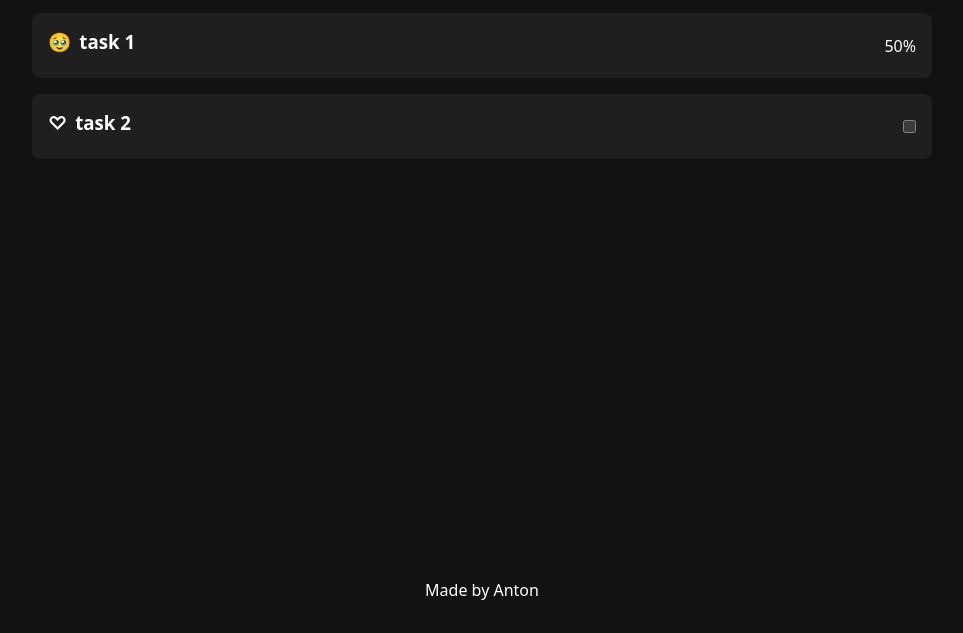
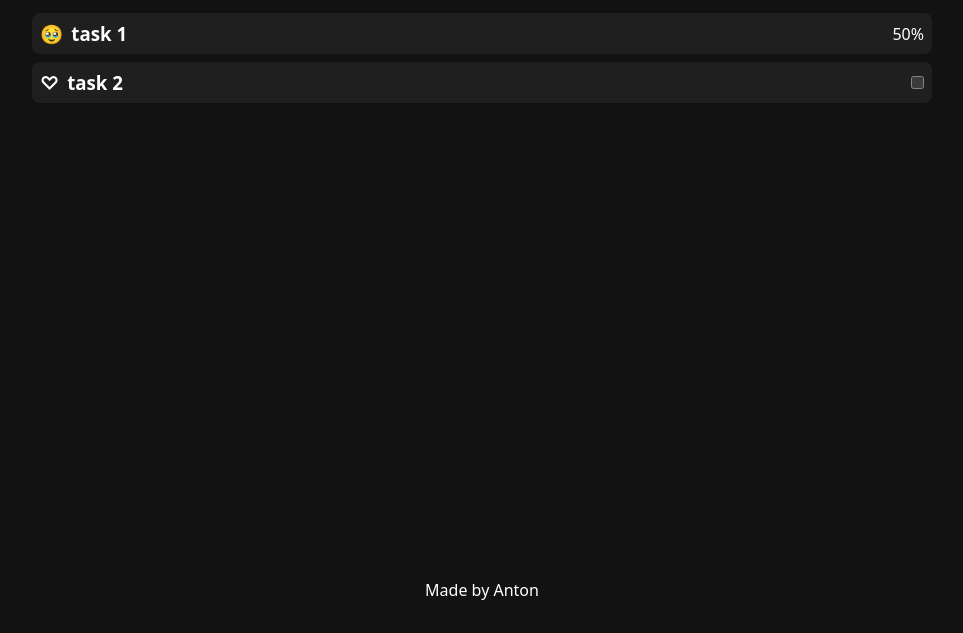
Before and after one commit to antxhan/odin-todo-list, a website built with webpack: page src/template.html in a window 1280 px wide. Shown: the part 167-800 px from the top of the page, without its empty margins (158-1121 px from the left). Built offline with nearby package versions, Linux system fonts and the light colour scheme.

Commit message:
style: less high subtask rows

```diff
--- a/src/styles/global.css
+++ b/src/styles/global.css
@@ -169,7 +169,7 @@ main > .container {
 
 .subtasks {
   display: grid;
-  gap: 1rem;
+  gap: 0.5rem;
 }
 
 .subtask {
@@ -177,11 +177,9 @@ main > .container {
   background-color: var(--clr-neutral-800);
   align-items: center;
   border-radius: 0.5rem;
-  padding: 1rem;
-  display: grid;
-  grid-template-columns: 1fr max-content;
-  /* grid-template-rows: auto 1fr; */
-  /* grid-template-rows: auto; */
+  padding: 0.5rem;
+  display: flex;
+  justify-content: space-between;
   gap: 0.5rem;
   &:hover {
     cursor: pointer;
```
